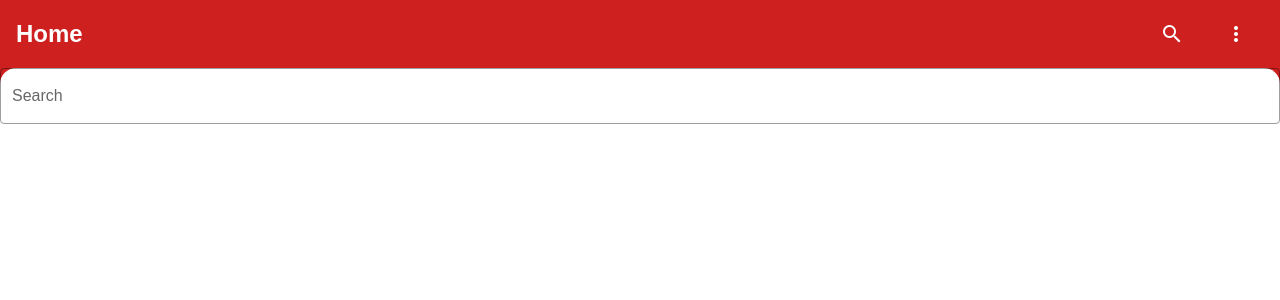
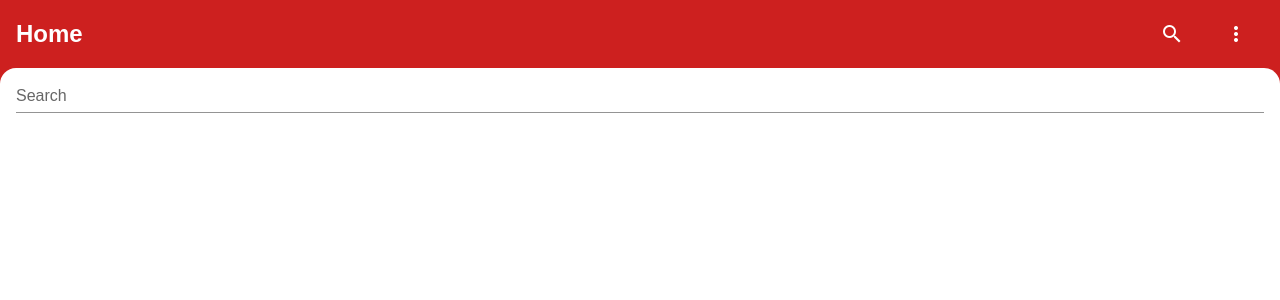
Before and after one commit to VueTubeApp/VueTube, a Nuxt app in the folder NUXT/: page / in a window 1280 px wide. Both pictures are taken after a click on the button 1172 px from the left and 34 px from the top of the page. Shown: the top 300 px of the page. Built offline with nearby package versions, Linux system fonts and the light colour scheme.

Commit message:
search UI improvements

```diff
--- a/NUXT/components/searchOverlay.vue
+++ b/NUXT/components/searchOverlay.vue
@@ -2,9 +2,9 @@
   <div>
     <v-text-field
       label="Search"
-      outlined
       v-model="text"
       @input="textChanged"
+      class="searchBar"
     />
     <v-list style="min-width: 180px;">
       <v-list-item v-for="(item, index) in response" :key="index">
@@ -13,6 +13,12 @@
     </v-list>
   </div>
 </template>
+
+<style scoped>
+.searchBar {
+  margin: 0 1em 1em 1em;
+}
+</style>
 
 <script>
 export default {
```
